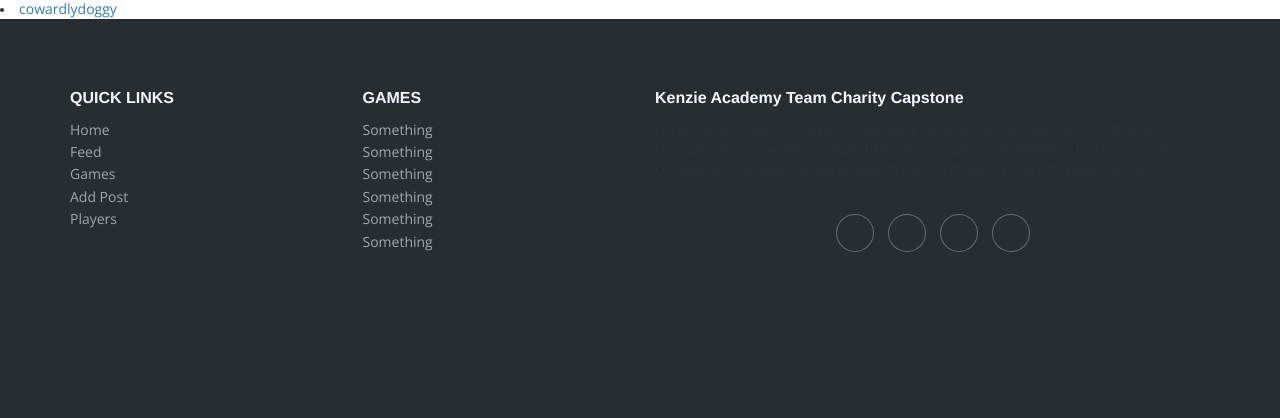
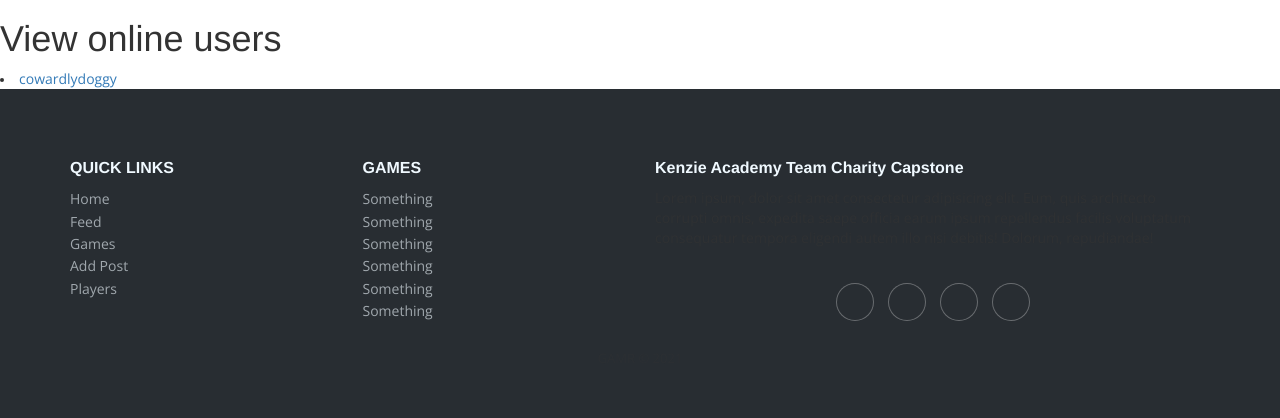
Before and after one commit to jonlee234/gamefaqs-clone, a Django app: page /viewUsers/ in a window 1280 px wide. Shown: the part 583-1001 px from the top of the page. Before the commit the page ends 835 px from the top, so only its background shows below. Run offline with Django 3.2, Linux system fonts and the light colour scheme; data comes from the database, SQL or seed files in the repository; parts of the project's set-up code (start-up, migrations or seed data) failed here and were passed over; some libraries are stand-ins or nearby versions.

Commit message:
added header to view

```diff
--- a/templates/all-users.html
+++ b/templates/all-users.html
@@ -1,13 +1,12 @@
 {% extends "base.html" %} {% block content %}
 
 {% for items in user %}
-<!-- {% if items.is_online %} -->
+<h1>View online users</h1>
 <li>
     <a href="profile/{{items.id}}">
         {{items.username}}
     </a>
 </li>
 
-<!-- {% endif %} -->
 {% endfor %}
 {% endblock %}
```
